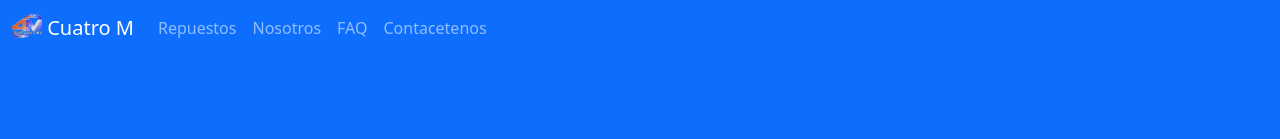
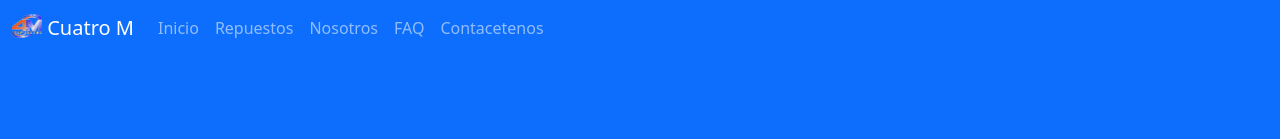
Before and after one commit to ImoraDeveloper/PFBS, a plain HTML site: page Contactenos.html in a window 1280 px wide. Shown: the top 139 px of the page. Drawn offline with nearby package versions, Linux system fonts and the light colour scheme.

Commit message:
añado inicio

```diff
--- a/Contactenos.html
+++ b/Contactenos.html
@@ -45,6 +45,9 @@
         </button>
         <div class="collapse navbar-collapse" id="navbarNav">
           <ul class="navbar-nav">
+            <li class="nav-item">
+              <a class="nav-link" href="index.html">Inicio</a>
+            </li>
             <li class="nav-item">
               <a class="nav-link" href="Repuestos.html">Repuestos</a>
             </li>
```
Also changed, not shown: FAQ.html (+3 -0 lines), Nosotros.html (+3 -0 lines), Repuestos.html (+3 -0 lines), index.html (+3 -0 lines).
